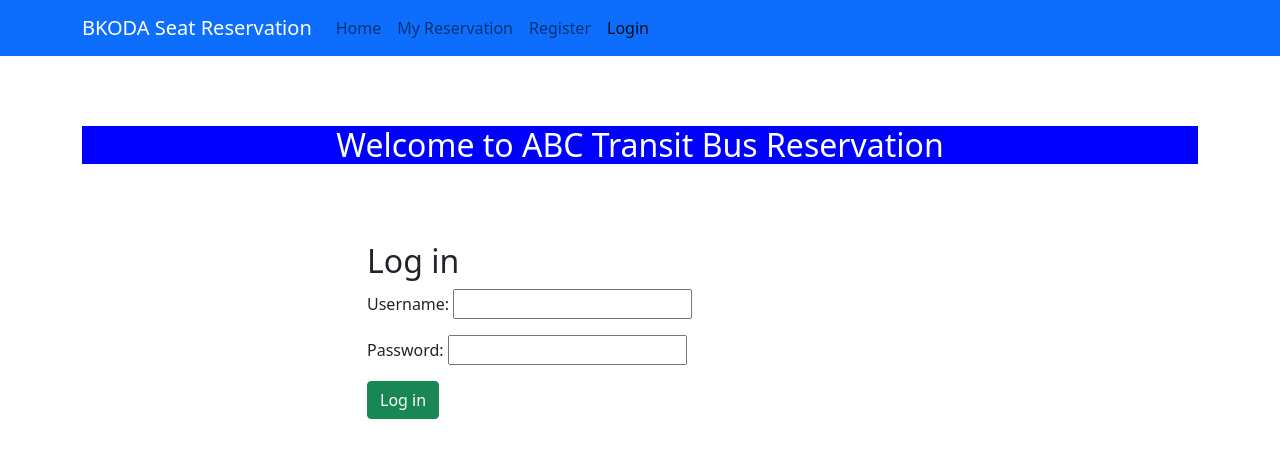
After one commit to keelam13/bkoda_seat_reservation, a Django app: page /login in a window 1280 px wide. The commit adds this page. Shown: the top 458 px of the page. Run offline with Django 4.2, Linux system fonts and the light colour scheme.

Commit message:
Create login /out functions for users

```diff
--- a/bkoda/settings.py
+++ b/bkoda/settings.py
@@ -28,11 +28,11 @@ TEMPLATES_DIR = os.path.join(BASE_DIR, 'templates')
 SECRET_KEY = os.environ.get('SECRET_KEY')
 
 # SECURITY WARNING: don't run with debug turned on in production!
-DEBUG = False
+DEBUG = True
 
 ALLOWED_HOSTS = [
     'herokuapp.com',
-    'bkoda-seat-reservation-5dffea85a169.herokuapp.com/',
+    'bkoda-seat-reservation-5dffea85a169.herokuapp.com',
     '127.0.0.1',
 ]
 
@@ -57,7 +57,6 @@ MIDDLEWARE = [
     'django.contrib.auth.middleware.AuthenticationMiddleware',
     'django.contrib.messages.middleware.MessageMiddleware',
     'django.middleware.clickjacking.XFrameOptionsMiddleware',
-    'django.contrib.messages.middleware.MessageMiddleware',
 ]
 
 ROOT_URLCONF = 'bkoda.urls'
--- a/bkoda/urls.py
+++ b/bkoda/urls.py
@@ -23,4 +23,6 @@ urlpatterns = [
     path('', views.home_page, name='home'),
     path('find_trip', views.find_trip, name="find_trip"),
     path('register', views.register, name="register"),
+    path('login', views.login, name="login"),
+    path('logout', views.signout, name="logout"),
 ]
--- a/reservation/forms.py
+++ b/reservation/forms.py
@@ -18,3 +18,22 @@ class RegistrationForm(forms.ModelForm):
             raise ValidationError("Passwords do not match.")
 
         return cleaned_data
+
+
+class LoginForm(forms.Form):
+    username = forms.CharField()
+    password = forms.CharField(widget=forms.PasswordInput)
+
+    def clean(self):
+        cleaned_data = super().clean()
+        username = cleaned_data.get("username")
+        password = cleaned_data.get("password")
+
+        if not User.objects.filter(username=username).exists():
+            raise ValidationError("Username does not exist.")
+
+        user = User.objects.get(username=username)
+        if not user.check_password(password):
+            raise ValidationError("Incorrect password.")
+
+        return cleaned_data
--- a/reservation/templates/reservation/index.html
+++ b/reservation/templates/reservation/index.html
@@ -1,14 +1,15 @@
 {% extends 'base.html' %}
 
 {% block content %}
-{{error}}
+{{ error }}
+{{ messages }}
 <div class="container">
     <div class="row">
         <div class="col-sm-6 mx-auto" style="margin-top: 70px">
             {% if user.is_authenticated %}
                 <p>Welcome, {{ user.username }}!</p>
             {% else %}
-                <p>Please <a href="#">log in</a> to access more features.</p>
+                <p>Please <a href="{% url 'login'%}">log in</a> to access more features.</p>
             {% endif %}
         </div>
     </div>
--- /dev/null
+++ b/reservation/templates/reservation/login.html
@@ -0,0 +1,23 @@
+{% extends 'base.html' %}
+{% block content %}
+<div class="container">
+    <center><h2 style="margin-top: 70px; background-color: blue;color: white">Welcome to ABC Transit Bus Reservation</h2></center>
+        <div class="row">
+            <div class="col-sm-6 mx-auto" style="margin-top: 70px">
+                <h2>Log in</h2>
+                <form action="{% url 'login' %}" method="post">
+                    {% csrf_token %}
+                    <div class="form-group row">
+                        {{ form.as_p }}
+                    </div>
+                    <div class="pull-right">
+                        <button type="Submit" class="btn btn-success float-right">Log in</button>
+                    </div>
+                </form>
+                <p>{{error}}</p>
+            </div>
+        </div>
+
+    </div>
+
+{% endblock %}
--- a/reservation/views.py
+++ b/reservation/views.py
@@ -1,8 +1,9 @@
 from django.shortcuts import render, redirect
 from .models import Trip, User
 from datetime import datetime
+from django.contrib.auth import authenticate, login as auth_login, logout
 from django.contrib import messages
-from .forms import RegistrationForm
+from .forms import RegistrationForm, LoginForm
 
 
 
@@ -57,3 +58,30 @@ def register(request):
     else:
         form = RegistrationForm()  # Create an empty form for GET requests
         return render(request, 'reservation/registration.html', {'form': form})
+
+
+def login(request):
+    if request.method == 'POST':
+        form = LoginForm(request.POST)
+        if form.is_valid():
+            username = form.cleaned_data['username']
+            password = form.cleaned_data['password']
+            user = authenticate(request, username=username, password=password)
+            if user is not None:
+                auth_login(request, user)  # Log in the user
+                messages.success(request, 'You are logged in!')
+                return redirect('home')
+            else:
+                messages.error(request, 'Invalid username or password.')
+                return render(request, 'reservation/login.html', {'form': form})
+        else:
+            return render(request, 'reservation/login.html', {'form': form})
+    else:
+        form = LoginForm()
+        return render(request, 'reservation/login.html', {'form': form})
+
+
+def signout(request):
+    logout(request)  # Log the user out
+    messages.success(request, 'You are logged out!')
+    return redirect('home')  # Redirect to the home page or another appropriate page
--- a/templates/base.html
+++ b/templates/base.html
@@ -1,6 +1,8 @@
 {% load static %}
 {% url 'home' as home_url %}
 {% url 'register' as register_url %}
+{% url 'login' as login_url %}
+{% url 'logout' as logout_url %}
 
 
 <!doctype html>
@@ -40,7 +42,7 @@
                 {% if user.is_authenticated %}
                 <li class="nav-item">
                     <a class="nav-link {% if request.path == logout_url %}active" aria-current="page {% endif %}"
-                    href="#">Logout</a>
+                    href="{% url 'logout' %}">Logout</a>
                 </li>
                 {% else %}
                 <li class="nav-item">
@@ -49,7 +51,7 @@
                 </li>
                 <li class="nav-item">
                     <a class="nav-link {% if request.path == login_url %}active" aria-current="page {% endif %}"
-                    href="#">Login</a>
+                    href="{% url 'login' %}">Login</a>
                 </li>
                 {% endif %}
 
```
